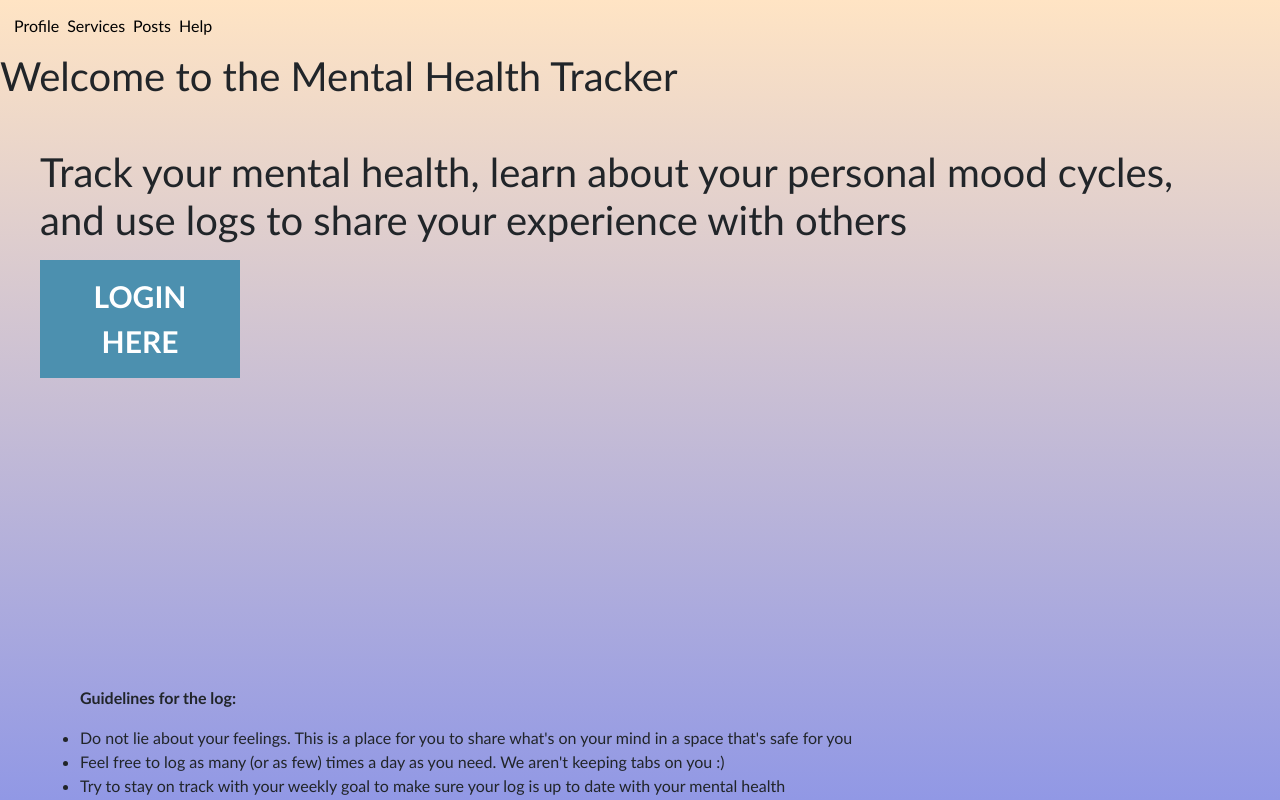
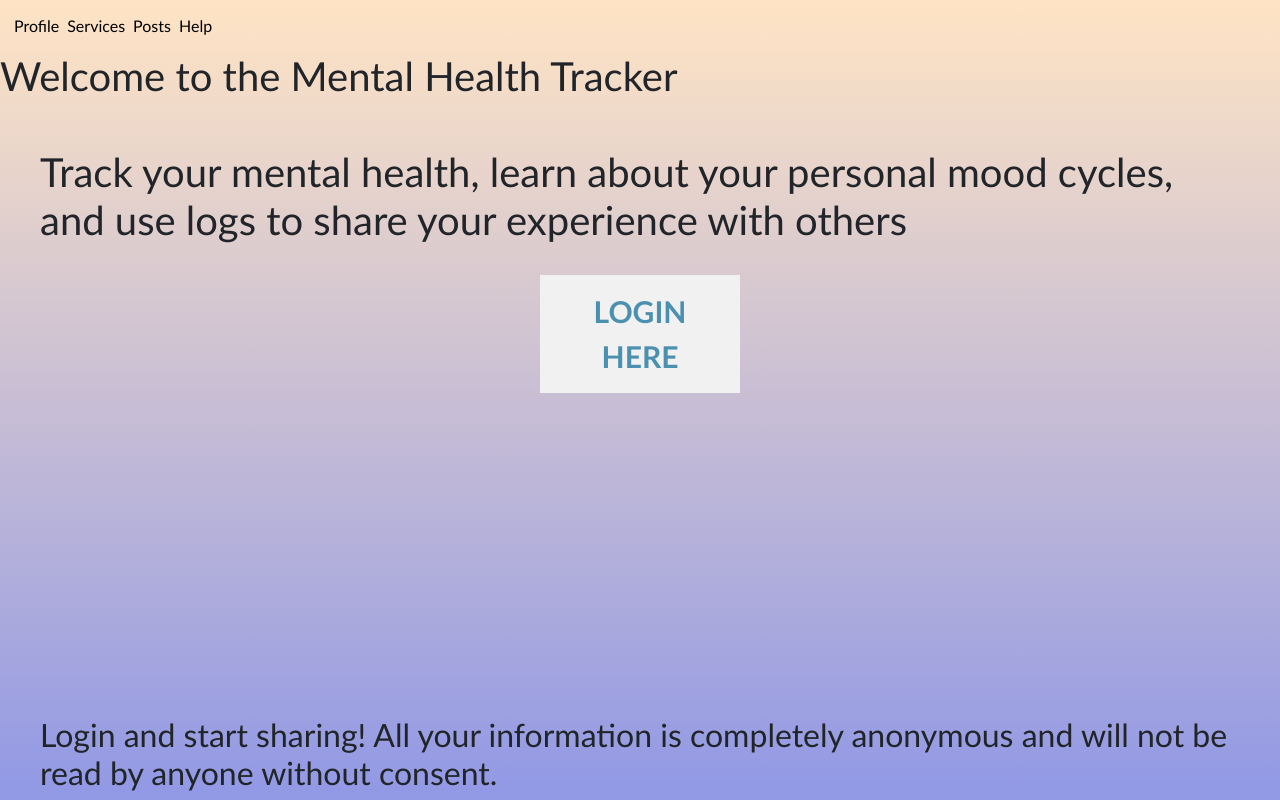
Before and after one commit to lydiagd/Mental-Health-Web, a website: page public/Home.html in a window 1280 px wide. Drawn offline with nearby package versions, Linux system fonts and the light colour scheme; a script that the page names is missing.

Commit message:
Finalizing Home

```diff
--- a/public/Home.html
+++ b/public/Home.html
@@ -77,34 +77,20 @@ window.onload = function () {
         <h1> Welcome to the Mental Health Tracker</h1>
         <div id="main">
 
-            <!-- <div class="dropdown" id="options">
-                <text>Weekly Goal</text>
-
-                <button class="btn btn-secondary dropdown-toggle" type="button" id="dropdownMenuButton"
-                    data-toggle="dropdown" aria-haspopup="true" aria-expanded="false">
-                    Please select an option
-                </button>
-                <div class="dropdown-menu" id="test" aria-labelledby="dropdownMenuButton">
-                    <a class="dropdown-item" href="#">Please select an option</a>
-
-                    <a class="dropdown-item" href="#">Once a day</a>
-                    <a class="dropdown-item" href="#">Every 2-3 days</a>
-                    <a class="dropdown-item" href="#">Twice a week</a>
-                    <a class="dropdown-item" href="#">Once a week</a>
-
-                </div>
-
-            </div> -->
-
             <div id="log">
                 <h1>Track your mental health, learn about your personal mood cycles, and use logs
                     to share your experience with others
                 </h1>
 
+
+            <div id="Login">
                 <a href="LoginPage.html"><button type="button"><b>LOGIN HERE</b></button></a>
+            </div>
 
                 <div id="chartContainer" style="height: 300px; width: 100%;"></div>
 
+
+            <h2>Login and start sharing! All your information is completely anonymous and will not be read by anyone without consent.</h2>
                 <ul>
                     <p><b>Guidelines for the log:</b></p>
                     <li>Do not lie about your feelings. This is a place for you to share what's on
@@ -115,7 +101,6 @@ window.onload = function () {
                         health
                     </li>
                 </ul>
-                <h2>Login and start sharing! All your information is completely anonymous and will not be read by anyone without consent.</h2>
 
                 <p>Check out <a href="https://www.mentalhealth.gov/"> this link </a>for mental health services. Find up-to-date
                     resources and strategies that care for your mental health!
--- a/public/style.css
+++ b/public/style.css
@@ -51,6 +51,24 @@ body{
     justify-content: flex-start;
     padding: 20px;
 }
+
+#Login {
+    display: flex;
+    padding: 15px;
+    /* display: flex; */
+    /* flex-direction: column; */
+    align-items: center;
+    justify-content: center;
+}
+
+#Login button {
+    width: 400px;
+    font-size: 25px;
+    /* align-self: auto; */
+    background-color: #f1f1f1;
+    color: rgb(76, 144, 175);
+}
+
 #options {
     display: flex;
     flex-direction: column;
@@ -74,7 +92,8 @@ hr {
     padding: 20px;
     display: flex;
     flex-direction: column;
-    justify-content: flex-start;
+    align-items: center;
+    justify-content: center;
 }
 #log button {
     width: 200px;
```
